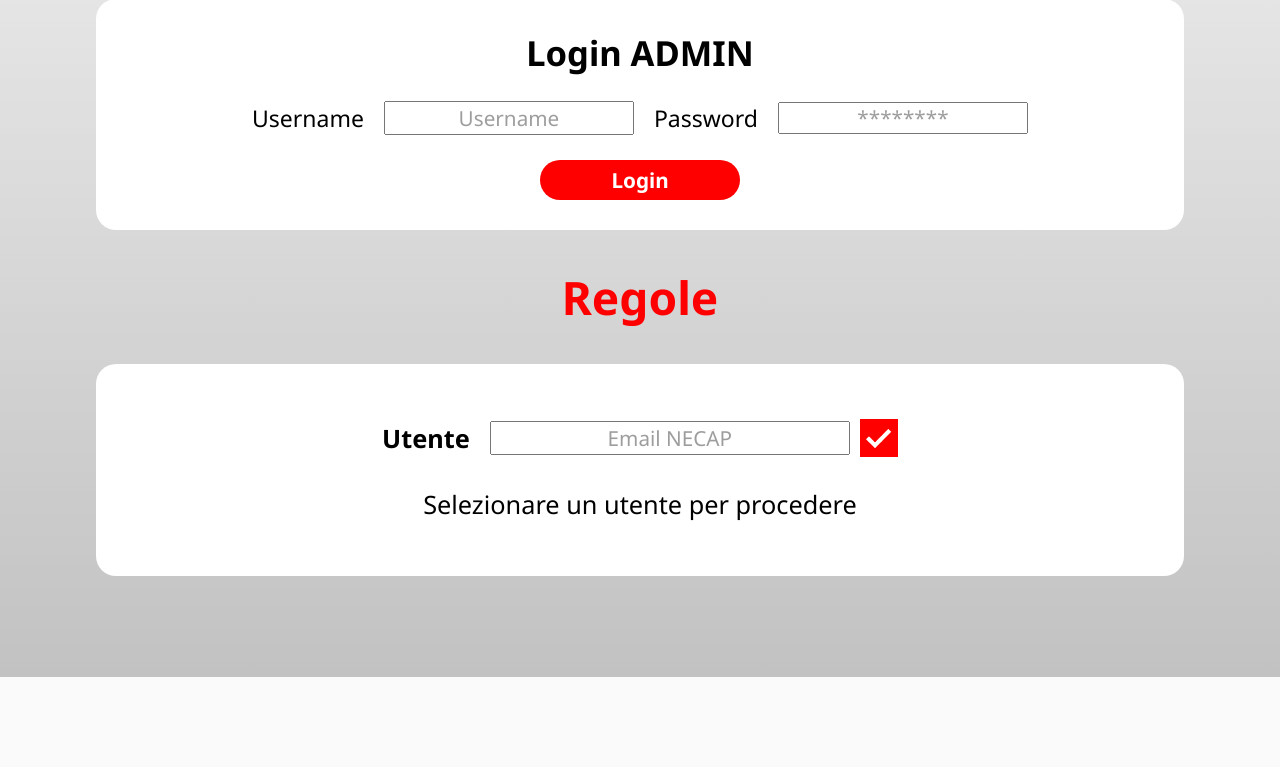
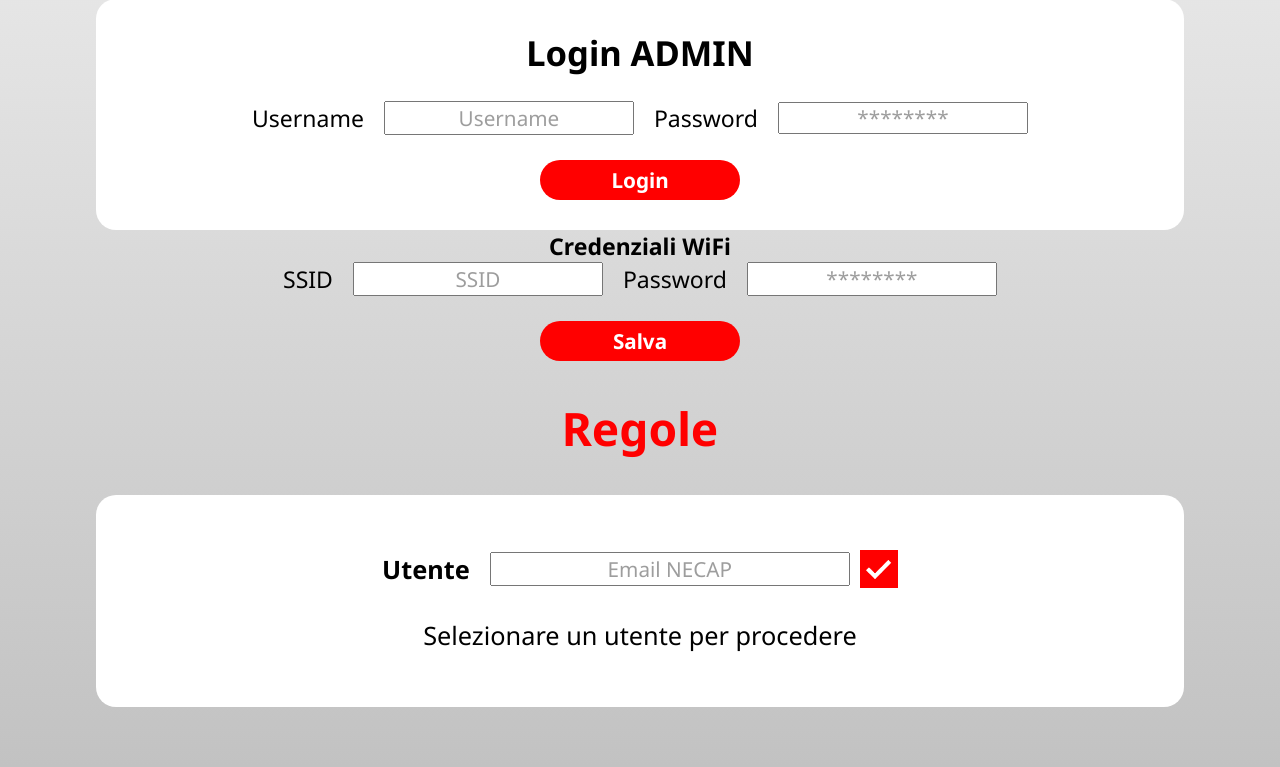
Before and after one commit to necaptech/osigate-setup, a PHP site: page / in a window 1280 px wide. Shown: the part 123-890 px from the top of the page. Before the commit the page ends 800 px from the top, so only its background shows below. Run offline with PHP 8.4, Linux system fonts and the light colour scheme; data that the repository does not hold is empty.

Commit message:
Update index.php

```diff
--- a/html/index.php
+++ b/html/index.php
@@ -153,6 +153,24 @@ if (file_exists("/srv/data/sysname")) {
                 <input name="submit" type="submit" value="Login" class="confirm-button cursor">
             </form>
         </div>
+        <div class="flex-vertical" id="login wifi-div">
+            <b>Credenziali WiFi</b>
+            <form action="" method="post" class="flex-vertical" id="login-form" autocomplete="off">
+                <input autocomplete="off" name="username" type="text" class="none">
+                <input autocomplete="off" name="password" type="password" class="none">
+                <div class="flex">
+                    <div class="flex">
+                        <label>SSID </label>
+                        <input id="sys-ssid" name="sys-ssid" placeholder="SSID" type="text" autocomplete="off">
+                    </div>
+                    <div class="flex">
+                        <label>Password </label>
+                        <input id="sys-psk" name="sys-psk" placeholder="********" type="text" autocomplete="off">
+                    </div>
+                </div>
+                <input name="submit" type="submit" value="Salva" class="confirm-button cursor">
+            </form>
+        </div>
         <h1 class="rules-title">Regole</h1>
         <form action="php_/rules.php" method="post" class="reles <?= $allData ? '' : 'no-user-selected' ?>">
             <div class="rele user-select <?= $allData ? '' : 'no-user-selected' ?>" id="user-select">
```
